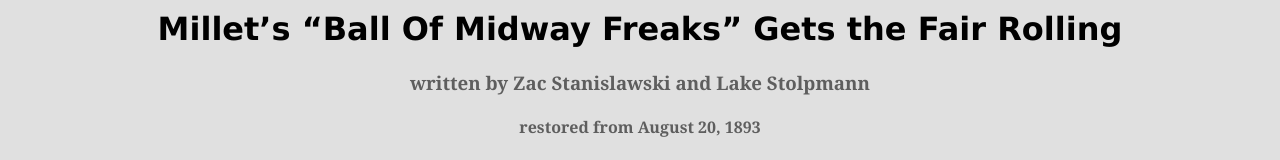
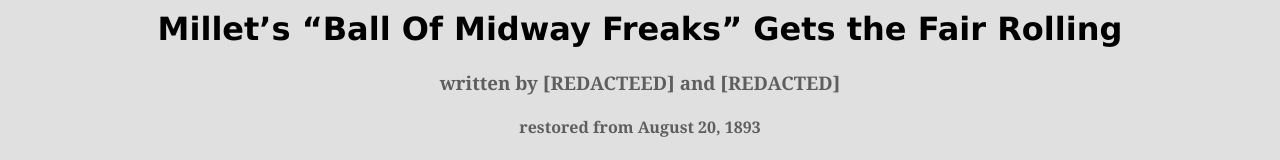
Before and after one commit to ZacStan/Chicago-Catch-Up, a plain HTML site: page index.html in a window 1280 px wide. Shown: the part 158-318 px from the top of the page. Drawn offline with Linux system fonts and the light colour scheme.

Commit message:
Update index.html

```diff
--- a/index.html
+++ b/index.html
@@ -74,7 +74,7 @@
 		<div>
 			<h1 class="title">THE CHICAGO CATCH-UP</h1>
 			<h1>Millet’s “Ball Of Midway Freaks” Gets the Fair Rolling</h1>
-			<h3>written by Zac Stanislawski and Lake Stolpmann</h3>
+			<h3>written by [REDACTEED] and [REDACTED]</h3>
 			<h4>restored from August 20, 1893</h4>
 		</div>
 		<article>
```
